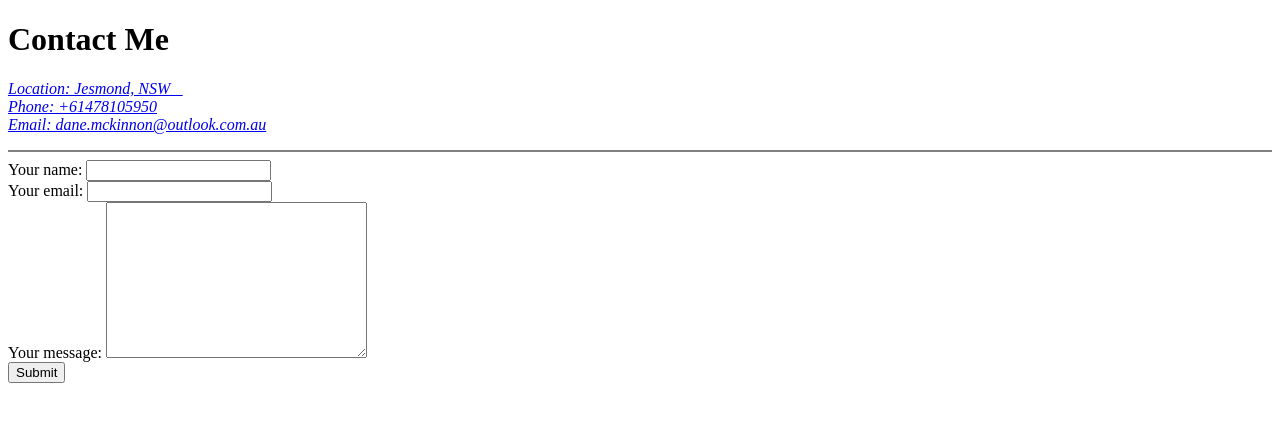
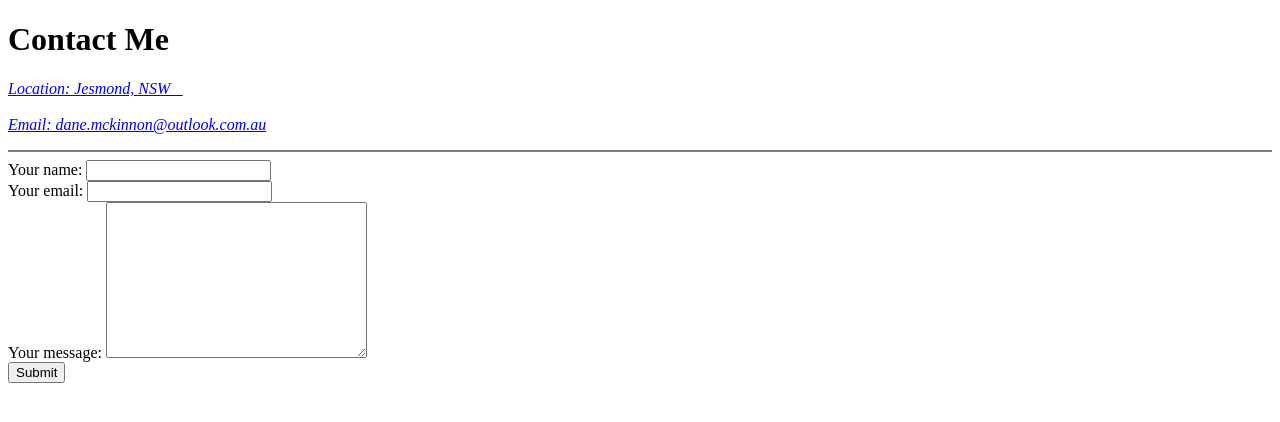
Before and after one commit to danemckinnon/resume, a plain HTML site: page ContactMe.html in a window 1280 px wide. Drawn offline with Linux system fonts and the light colour scheme.

Commit message:
Update ContactMe

```diff
--- a/ContactMe.html
+++ b/ContactMe.html
@@ -6,8 +6,8 @@
   </head>
   <body>
     <h1>Contact Me</h1>
-    <!-- Links to location data, phone and email -->
-    <p><em><a href="https://www.openstreetmap.org/relation/6026848">Location: Jesmond, NSW</a> <br /> <a href="tel:+61478105950">Phone: +61478105950</a><br /> <a href="mailto:dane.mckinnon@outlook.com.au">Email: dane.mckinnon@outlook.com.au</a></em></p>
+    <!-- Links to location data and email -->
+    <p><em><a href="https://www.openstreetmap.org/relation/6026848">Location: Jesmond, NSW</a> <br /><br /> <a href="mailto:dane.mckinnon@outlook.com.au">Email: dane.mckinnon@outlook.com.au</a></em></p>
     <hr size="2" noshade>
     <form action="mailto:dane.mckinnon23@gmail.com" method="post" enctype="text/plain">
       <label>Your name:</label>
```
